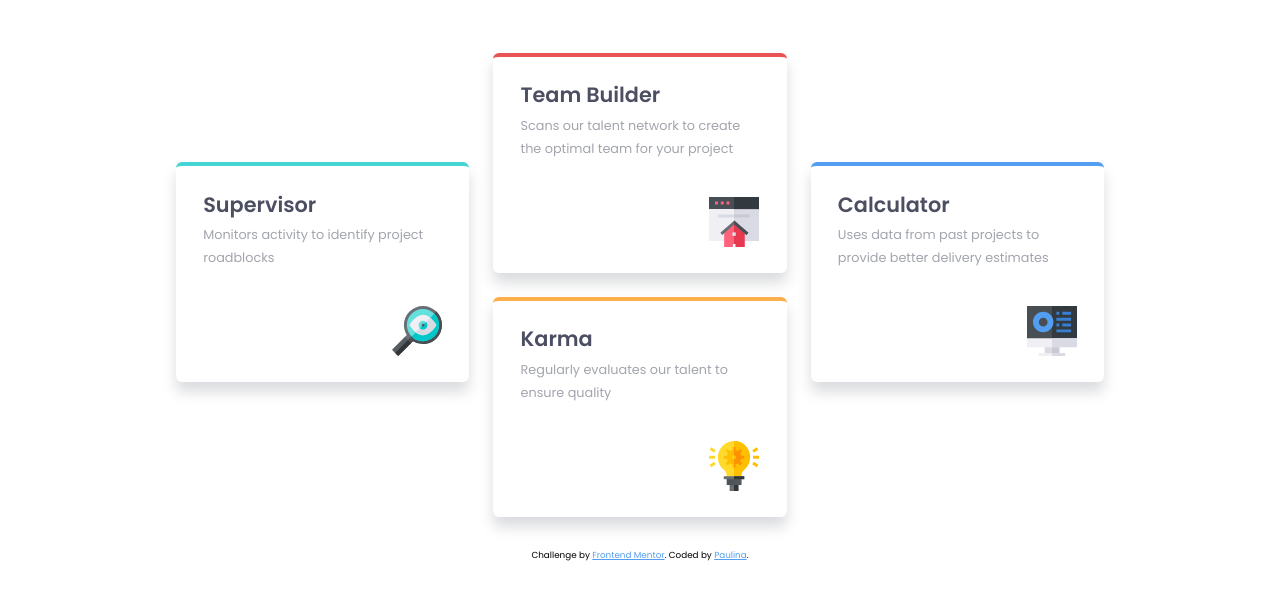
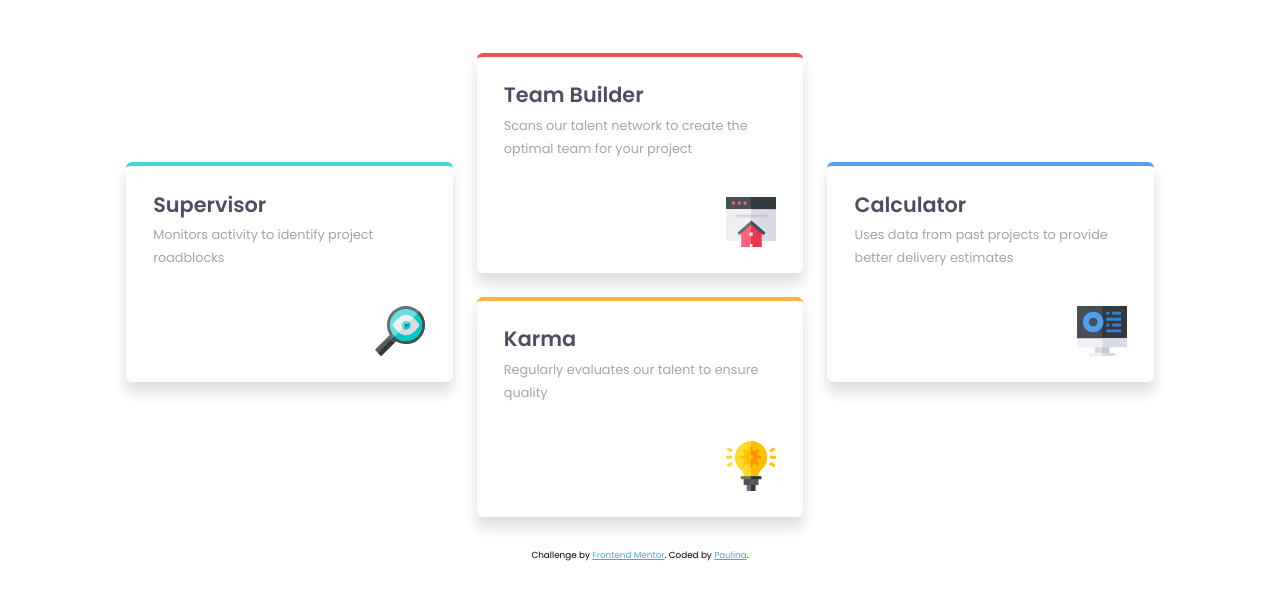
Before and after one commit to paulina-kottlewska/four-card-feature-section, a plain HTML site: page index.html in a window 1280 px wide. Shown: the part 203-800 px from the top of the page. Drawn offline with Linux system fonts and the light colour scheme.

Commit message:
Update style.css

```diff
--- a/style.css
+++ b/style.css
@@ -134,7 +134,7 @@ main {
 
     main {
         margin: 0;
-        width: 960px
+        width: 1060px
     }
 
     .content {
```
